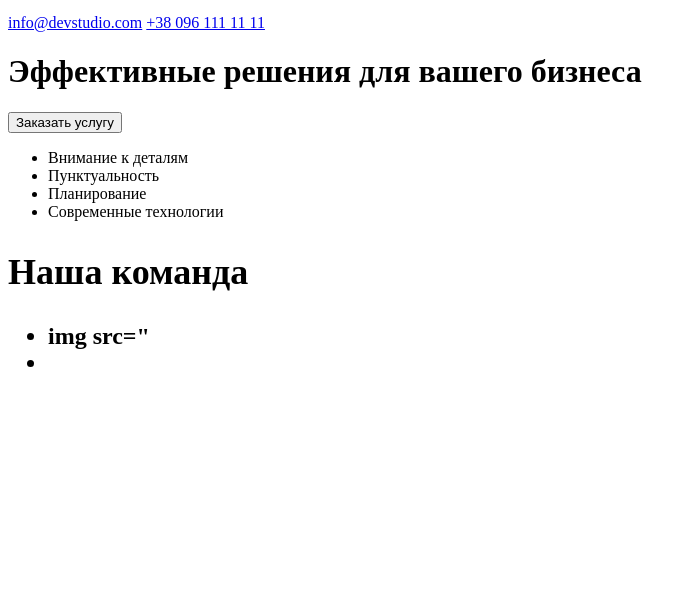
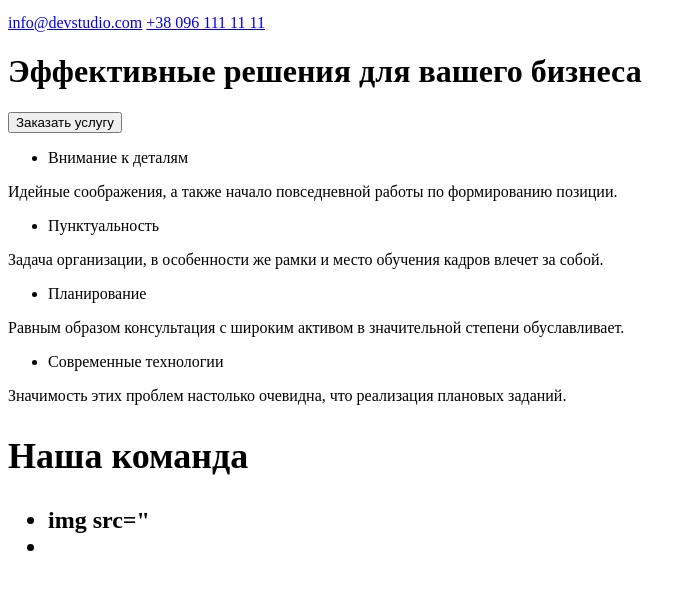
Before and after one commit to oksemko/goit-markup-hw-01, a plain HTML site: page index.html in a window 1280 px wide. Shown: the part 98-688 px from the top of the page, without its empty margins (0-695 px from the left). Drawn offline with Linux system fonts and the light colour scheme.

Commit message:
Add list and paragraphs

```diff
--- a/index.html
+++ b/index.html
@@ -33,10 +33,22 @@
             <h2 hidden>Особенности</h2>
             <ul>
                 <li>Внимание к деталям</li>
+            </ul>
+                <p>Идейные соображения, а также начало повседневной работы по формированию позиции.</p>
+                    <ul>
                 <li>Пунктуальность</li>
+                </ul>
+                <p>Задача организации, в особенности же рамки и место обучения кадров влечет за собой.</p>
+            <ul>
                 <li>Планирование</li>
+                </ul>
+                <p>Равным образом консультация с широким активом в значительной степени обуславливает.</p>
+            <ul>
                 <li>Современные технологии</li>
-            </ul>
+                </ul>
+                <p>Значимость этих проблем настолько очевидна, что реализация плановых заданий.</p>
+
+
 
         </section>
     </main>
```
